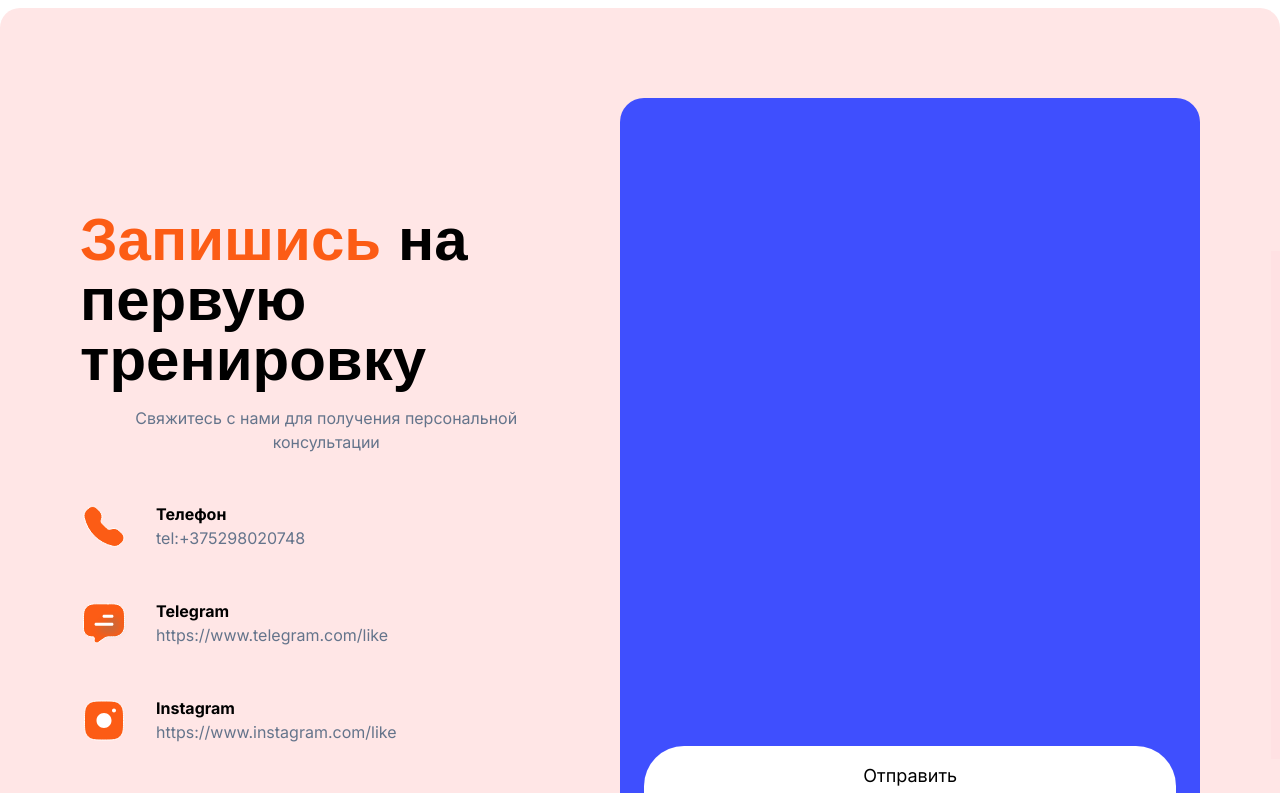
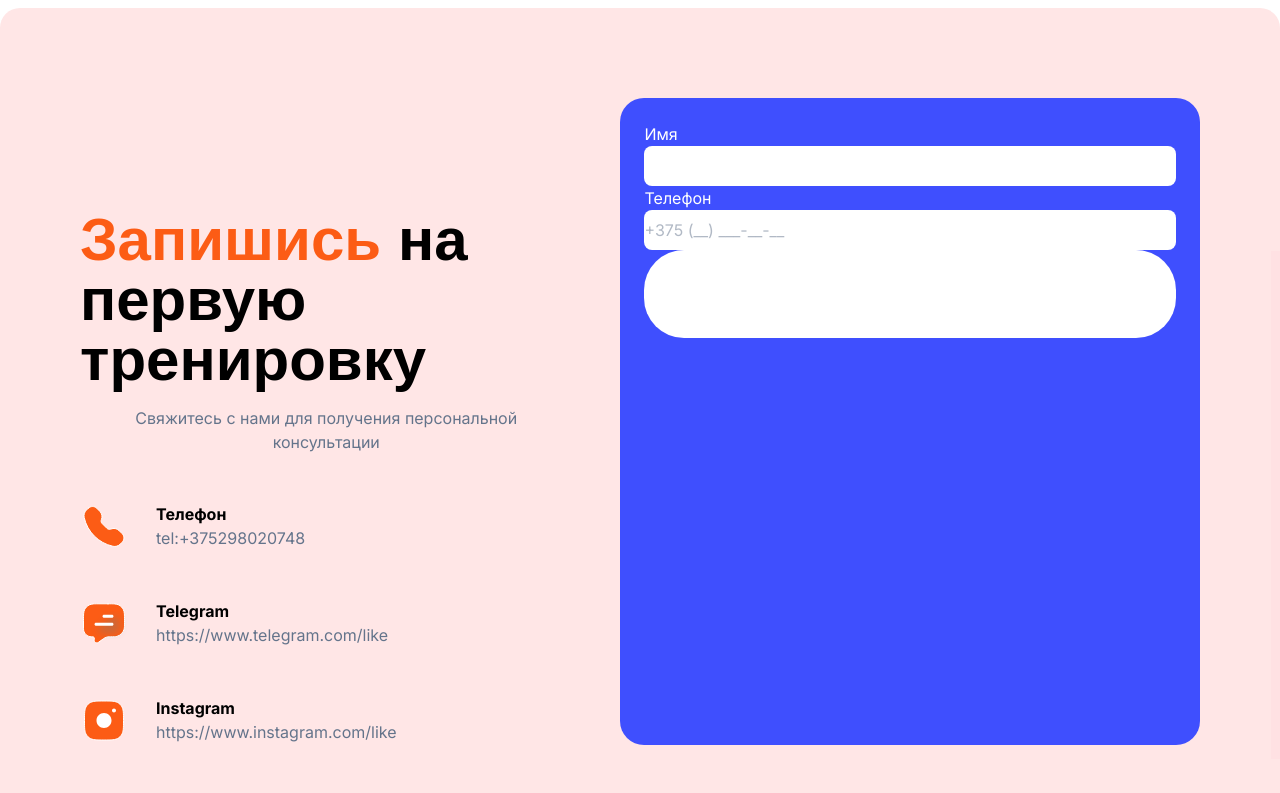
Before and after one commit to evgeniyworkbel/like-volley, a Next.js app: page / in a window 1280 px wide. Shown: the part 1020-1813 px from the top of the page. Built offline with nearby package versions, Linux system fonts and the light colour scheme; a web font is replaced by a local one.

Commit message:
feat(widgets): add input

```diff
--- a/package.json
+++ b/package.json
@@ -28,6 +28,7 @@
     "next": "15.5.0",
     "react": "19.1.0",
     "react-dom": "19.1.0",
+    "react-hook-form": "^7.63.0",
     "tailwind-merge": "^3.3.1"
   },
   "devDependencies": {
--- a/src/widgets/contact-form/ui/form.tsx
+++ b/src/widgets/contact-form/ui/form.tsx
@@ -1,12 +1,45 @@
+"use client";
+
 import { Button } from "@/shared/ui";
+import { useForm } from "react-hook-form";
 
 export function Form() {
+  const {
+    register,
+    handleSubmit,
+    watch,
+    formState: { errors },
+  } = useForm({
+    defaultValues: {
+      name: "",
+      phone: "",
+    },
+  });
+
+  console.log(watch("name"));
+
   return (
     <div className="flex w-full flex-col items-center gap-6 rounded-3xl bg-accent-blue p-6">
-      <div className="flex h-[600px]"></div>
-      <Button className="rounded-[40px] bg-white px-10 py-4 text-lg xl:px-52">
-        Отправить сообщение
-      </Button>
+      <form
+        className="flex flex-col text-base text-white [&_>input]:h-10 [&_>input]:w-full [&_>input]:rounded-lg [&_>input]:bg-white"
+        onSubmit={handleSubmit((data) => {
+          alert(JSON.stringify(data));
+        })}
+      >
+        <label>Имя</label>
+        <input {...register("name")} defaultValue="test" />
+
+        <label>Телефон</label>
+        <input
+          className="text-foreground-secondary"
+          placeholder="+375 (__) ___-__-__"
+          {...register("phone", { required: true, maxLength: 10 })}
+        />
+
+        <Button className="rounded-[40px] bg-white px-10 py-4 text-lg xl:px-52">
+          Отправить сообщение
+        </Button>
+      </form>
     </div>
   );
 }
```
Also changed, not shown: 1 other file (tests, documents, lock files or other folders).
